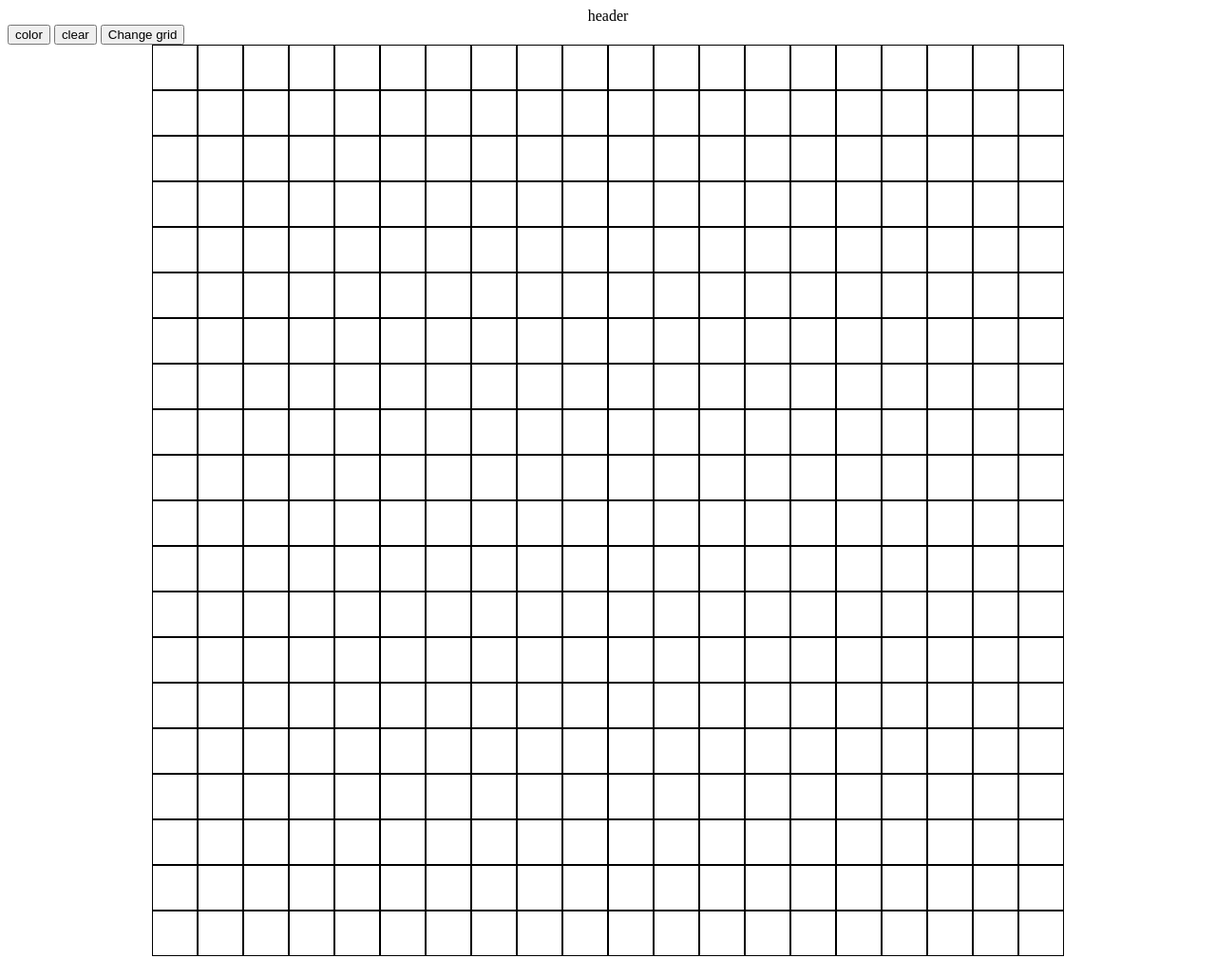
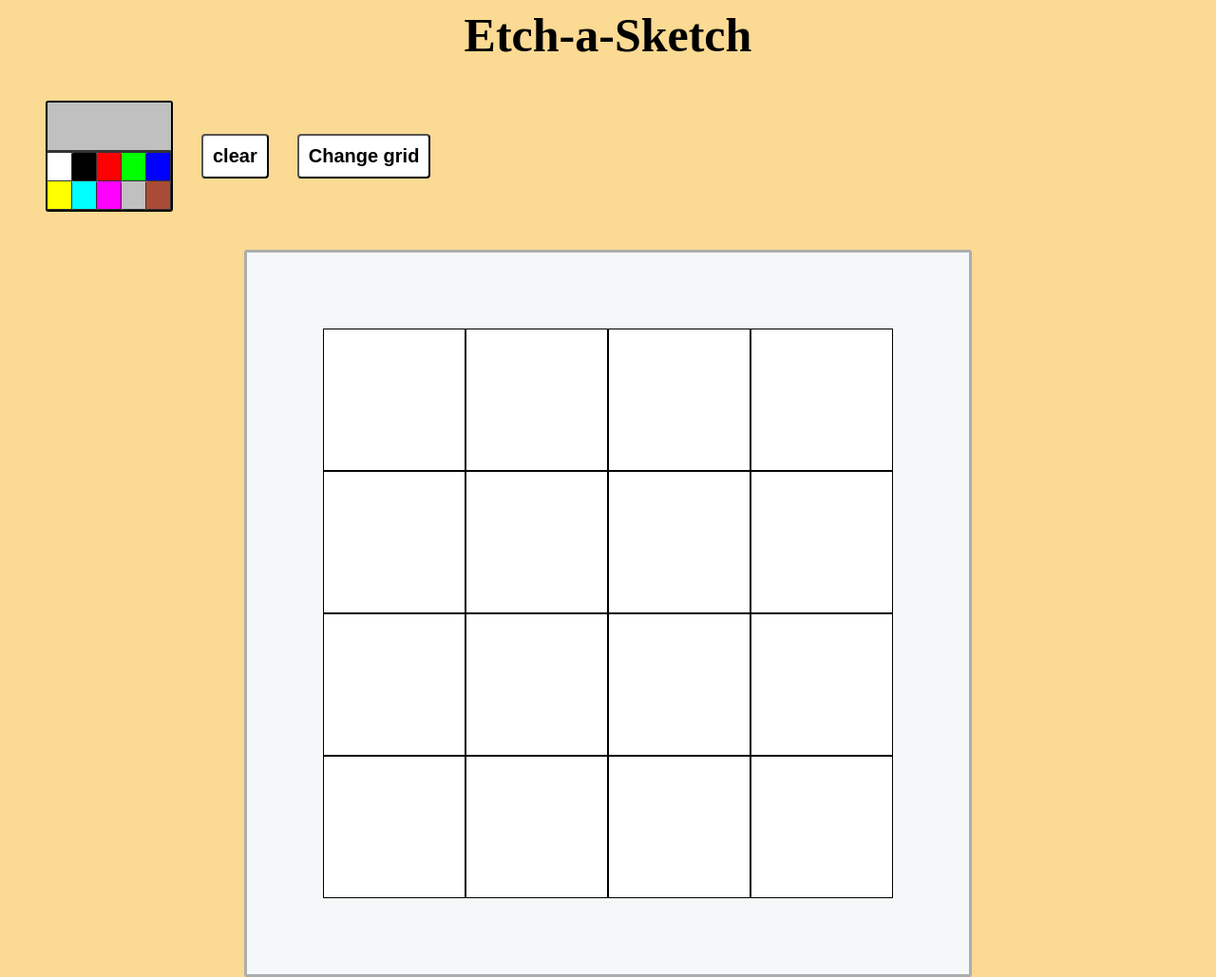
Before and after one commit to AC-Costea/Etch-a-Sketch, a plain HTML site: page index.html in a window 1280 px wide. Shown: the whole page at 95% size. Drawn offline with Linux system fonts and the light colour scheme.

Commit message:
Removed unnecessary code The squares change color when you hover over them Added more css to make it look better Addded the option to choose a color The prompt now only accept numbers from 1 to 100

```diff
--- a/code.js
+++ b/code.js
@@ -1,14 +1,83 @@
-function createGrid(rows,cols){
-    grid.style.setProperty("--grid-rows",rows)
-    grid.style.setProperty("--grid-cols",cols)
-    for(i=0;i<(rows*cols);i++){
+function createGrid(x){
+    grid.style.setProperty("--grid-rows",x);
+    grid.style.setProperty("--grid-cols",x);
+    for(i=0;i<(x*x);i++){
         const square=document.createElement("div");
-        square.classList.add("square")
+        square.classList.add("square");
 
-        grid.appendChild(square)
+        grid.appendChild(square);
     }
 }
 
+let r="background: rgb(192, 192, 192);";
+function color(e){
+    e.target.outerHTML=`<div class=\"square\" style=\"${r}\"></div>`;
+}
+
+function clearGrid(){
+    const cells=document.querySelectorAll(".square");
+    cells.forEach(cell=>{
+        cell.remove();
+    })
+
+    createGrid(x);
+    const squares=document.querySelectorAll(".square");
+    squares.forEach(square=>square.addEventListener("mouseover",color));
+}
+
+let x=4
+
+function gridSize(){
+    y=prompt("Introduce the grid size(between 1 and 100): ");
+    if(y===null){
+    }else{
+        x=parseInt(y)
+        if(isNaN(x)){
+            alert("Please introduce a number");
+        }else if(x>100){
+            alert("It has to be smaller than 100");
+        }else if(x<1){
+            alert("It has to be bigger than 0");
+        }else{
+            changeGrid.textContent=`${x} x ${x}`;
+            clearGrid();
+        }
+    }
+
+}
+
+function chooseColor(){
+    for(i=0;i<colors.length;i++){
+        const colorSquare=document.createElement("div");
+        colorSquare.classList.add("colorSquare");
+        colorSquares.appendChild(colorSquare);
+        colorSquare.style.background=colors[i];
+    }
+
+}
+
+
+
+const colors=["#FFFFFF","#000000","#FF0000","#00FF00","#0000FF","#FFFF00","#00FFFF","#FF00FF","#C0C0C0","#A94B37"];
+const colorSquares= document.querySelector(".colorSquares");
+const clear=document.querySelector("#clear");
 const grid=document.querySelector(".grid");
 
-createGrid(20,20)
+createGrid(4);
+const squares=document.querySelectorAll(".square");
+squares.forEach(square=>square.addEventListener("mouseover",color));
+
+clear.addEventListener("click",clearGrid);
+
+const changeGrid=document.querySelector("#changeGrid");
+
+changeGrid.addEventListener("click",gridSize);
+
+chooseColor();
+
+const colorSquares2=document.querySelectorAll(".colorSquare");
+colorSquares2.forEach(colorSquare=>colorSquare.addEventListener("click",(e)=>{
+    r=e.target.attributes.style.value;
+    const colorShow=document.querySelector(".color");
+    colorShow.style=r;
+}))
--- a/index.html
+++ b/index.html
@@ -6,11 +6,16 @@
 </head>
 <body>
 
-    <header>header</header>
+    <header>Etch-a-Sketch</header>
     <div class="buttons">
-        <button>color</button>
-        <button>clear</button>
-        <button>Change grid</button>
+        <div class="colors">
+            <div class="color"></div>
+            <div class="colorSquares">
+
+            </div>
+        </div>
+        <button id="clear">clear</button>
+        <button id="changeGrid">Change grid</button>
     </div>
 
     <div class="grid">
--- a/style.css
+++ b/style.css
@@ -7,24 +7,87 @@ body{
     flex-direction:column ;
     align-items: center;
     justify-content: center ;
+    background-color: rgb(251, 218, 148);
+    gap: 40px;
 
 }
-
+header{
+    font-size: 50px;
+    font-weight: bold;
+}
 
 .buttons{
     align-self: flex-start;
+    display: flex;
+    gap: 30px;
+    margin-left: 40px;
+}
+button{
+    padding: 10px;
+    border-radius: 4px;
+    background-color: white;
+    font-size: 20px ;
+    font-weight: bold;
+    cursor: pointer;
 }
 .grid{
-    width: 960px;
-    height: 960px;
+    width: 600px;
+    height: 600px;
     display: grid;
     grid-template-columns: repeat(var(--grid-cols),1fr);
     grid-template-rows: repeat(var(--grid-rows),1fr);
     align-content: center;
     justify-content: center;
+    border: 3px solid rgb(173, 173, 173);
+    border-radius: 3px;
+    padding: 80px;
+    background-color: rgb(245, 248, 248);
+    margin-bottom: 50px;
 
 }
 .square{
 
     border: solid black 1px;
+    background: white;
+
+
 }
+
+.colors{
+    display: flex;
+    flex-direction: column;
+    align-items: center;
+
+    background-color: white;
+    border: solid 2.5px black;
+    border-radius: 3px;
+}
+.color{
+    align-self:stretch ;
+    padding: 25px;
+    background-color:rgb(192, 192, 192) ;
+}
+.colorSquares{
+    width: 130px;
+    height: 60px;
+    display: grid;
+    grid-template-columns: repeat(5,1fr);
+    grid-template-rows: repeat(2,1fr);
+    align-content: center;
+    justify-content: center;
+    border-top: 3px solid rgb(52, 52, 52);
+    border-radius: 1px;
+}
+.colorSquare{
+    border-radius: 1px;
+    border-bottom: 1px solid rgb(51, 51, 51);
+    border-right: 1px solid rgb(51, 51, 51);
+    cursor: pointer;
+}
+.colorSquare:hover{
+    border:solid rgb(226, 221, 221) 3px ;
+    border-radius: 2px;
+}
+#clear,#changeGrid{
+    align-self: center;
+}
```
